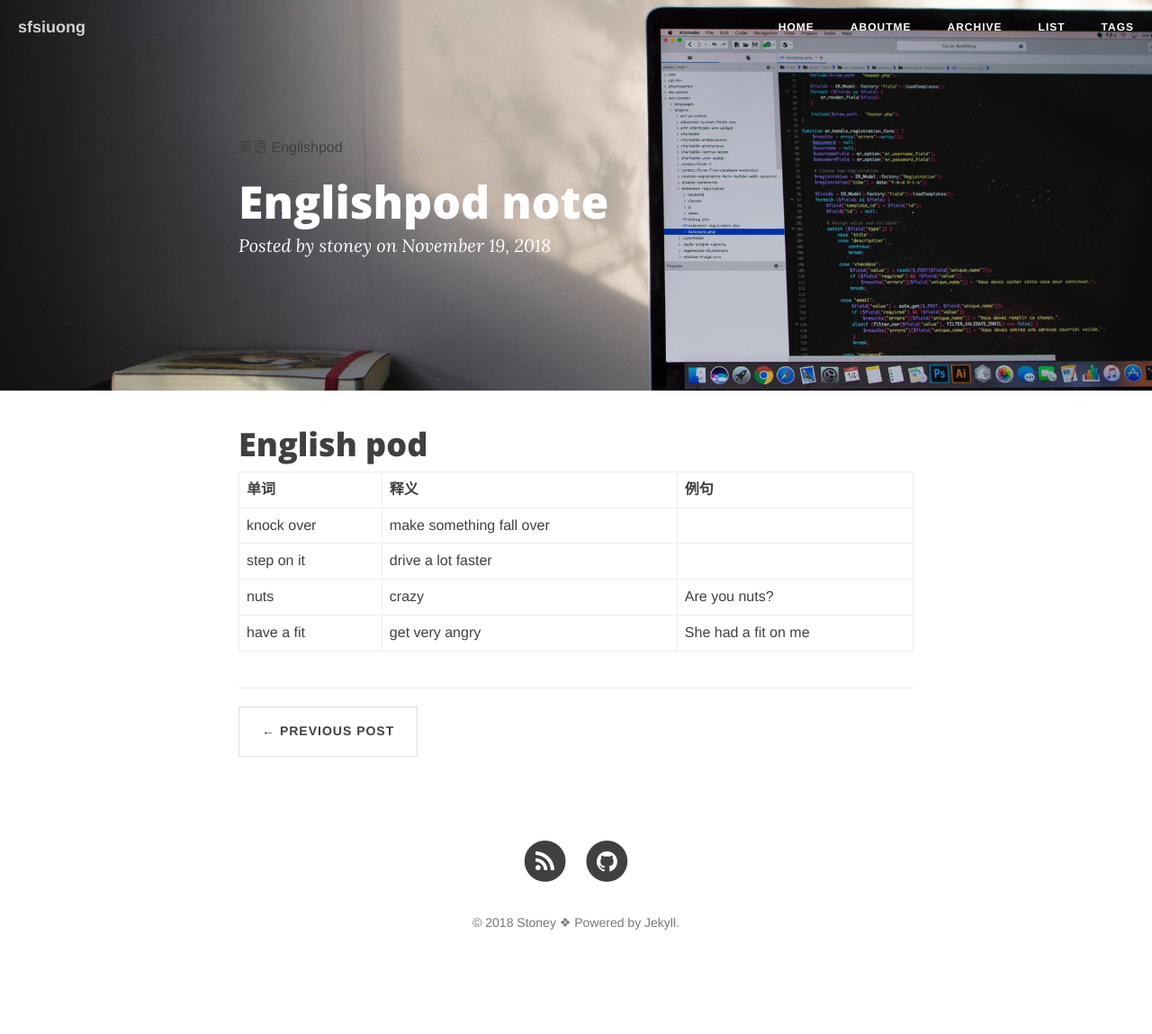
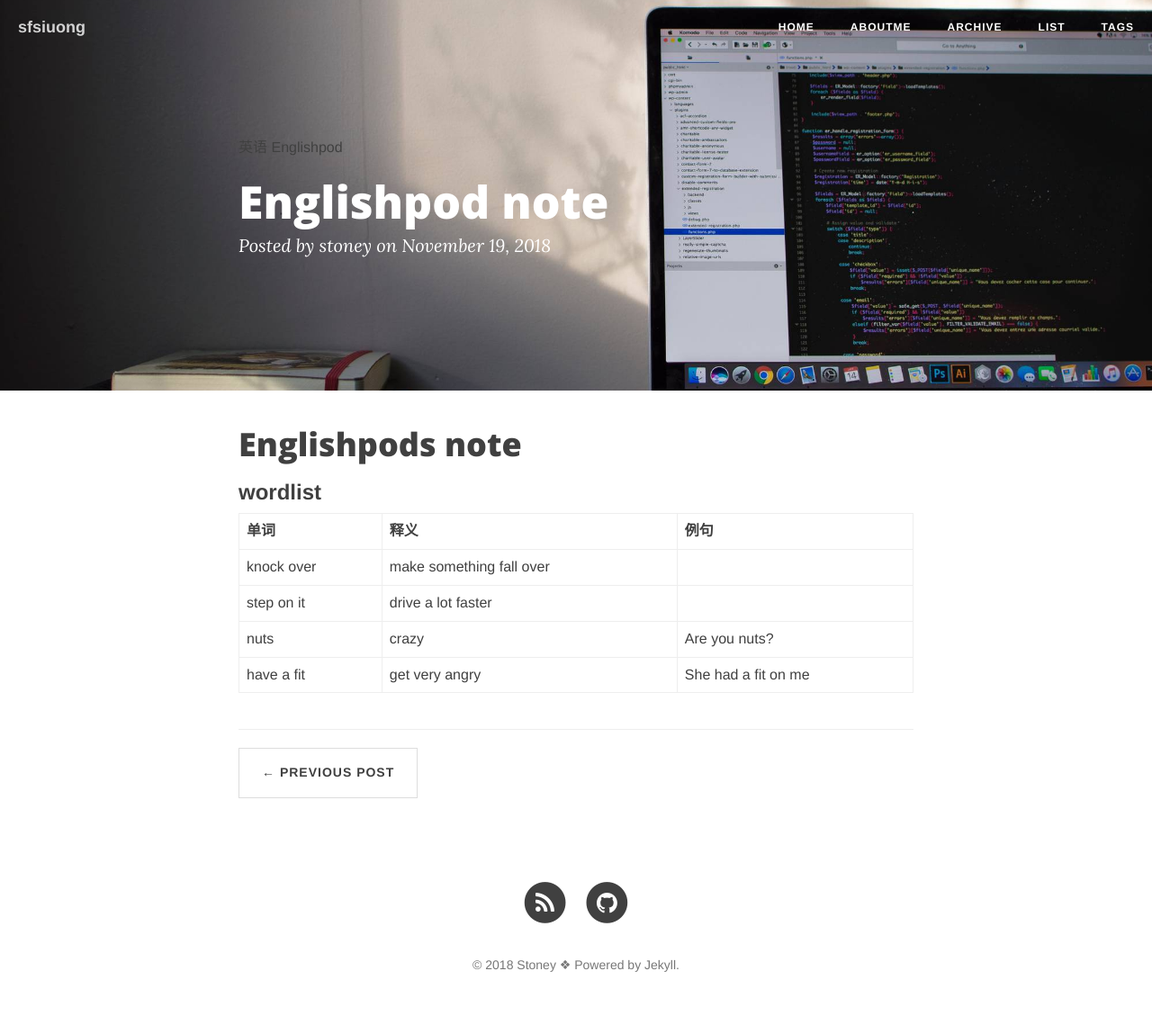
Before and after one commit to sfsiuong/sfsiuong.github.io, a Jekyll site: the page built from _posts/2018-11-19-englishpod-note.md, in a window 1280 px wide. Shown: the whole page at 90% size. Built offline with Jekyll 4.4.1, drawn with Linux system fonts in a browser that asks for light colours; nearby versions of some CDN libraries; comment, search, counter and statistics services are not loaded; before the commit the page ends 1103 px from its top, so only the background shows below that.

Commit message:
Update 2018-11-19-englishpod-note.md

```diff
--- a/_posts/2018-11-19-englishpod-note.md
+++ b/_posts/2018-11-19-englishpod-note.md
@@ -5,7 +5,9 @@ date: 2018-11-19
 tags: 英语 Englishpod
 ---
 
-# English pod
+# Englishpods note
+
+### wordlist
 
 | 单词       | 释义                     | 例句                |
 | ---------- | ------------------------ | :------------------ |
```
